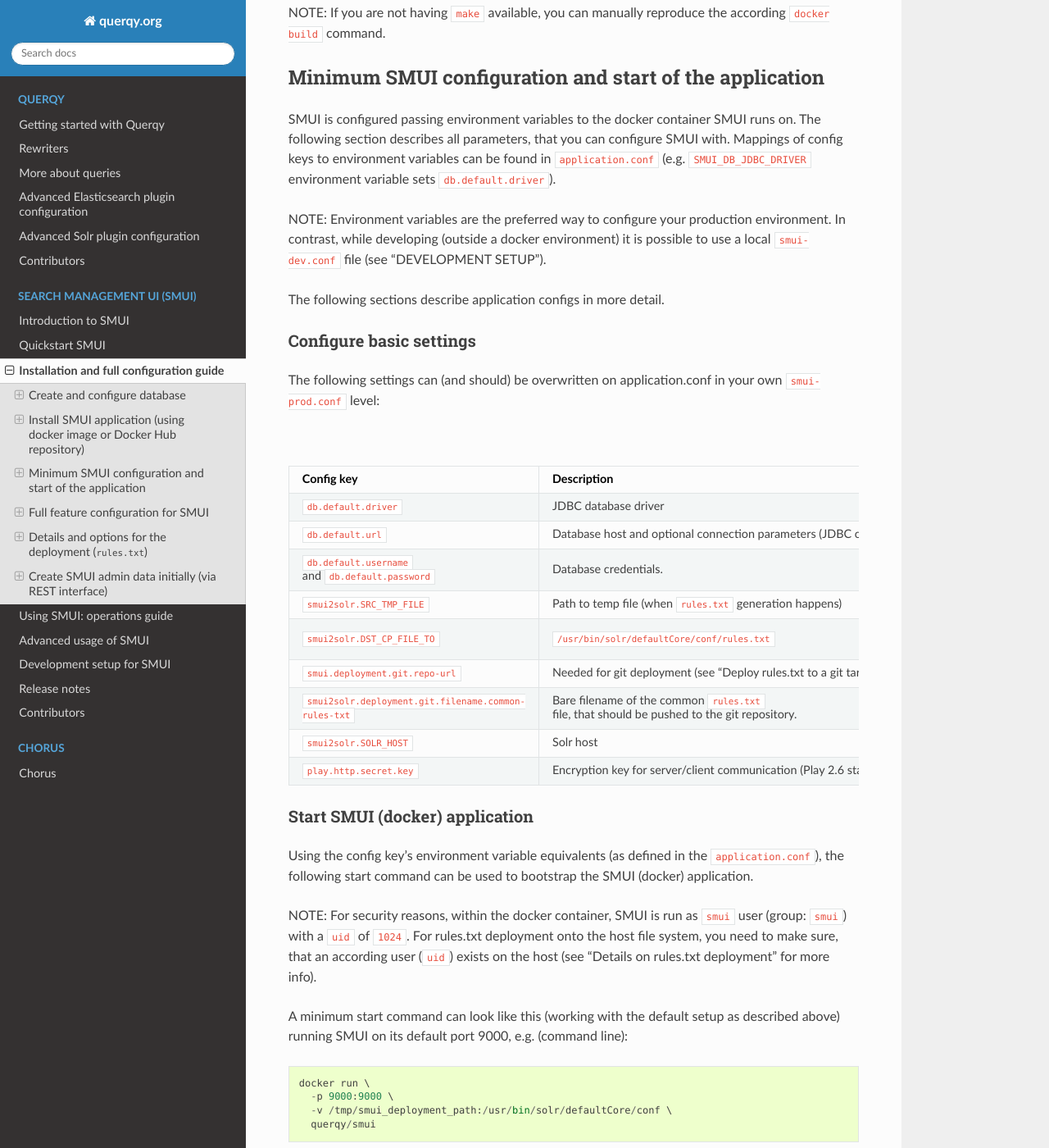
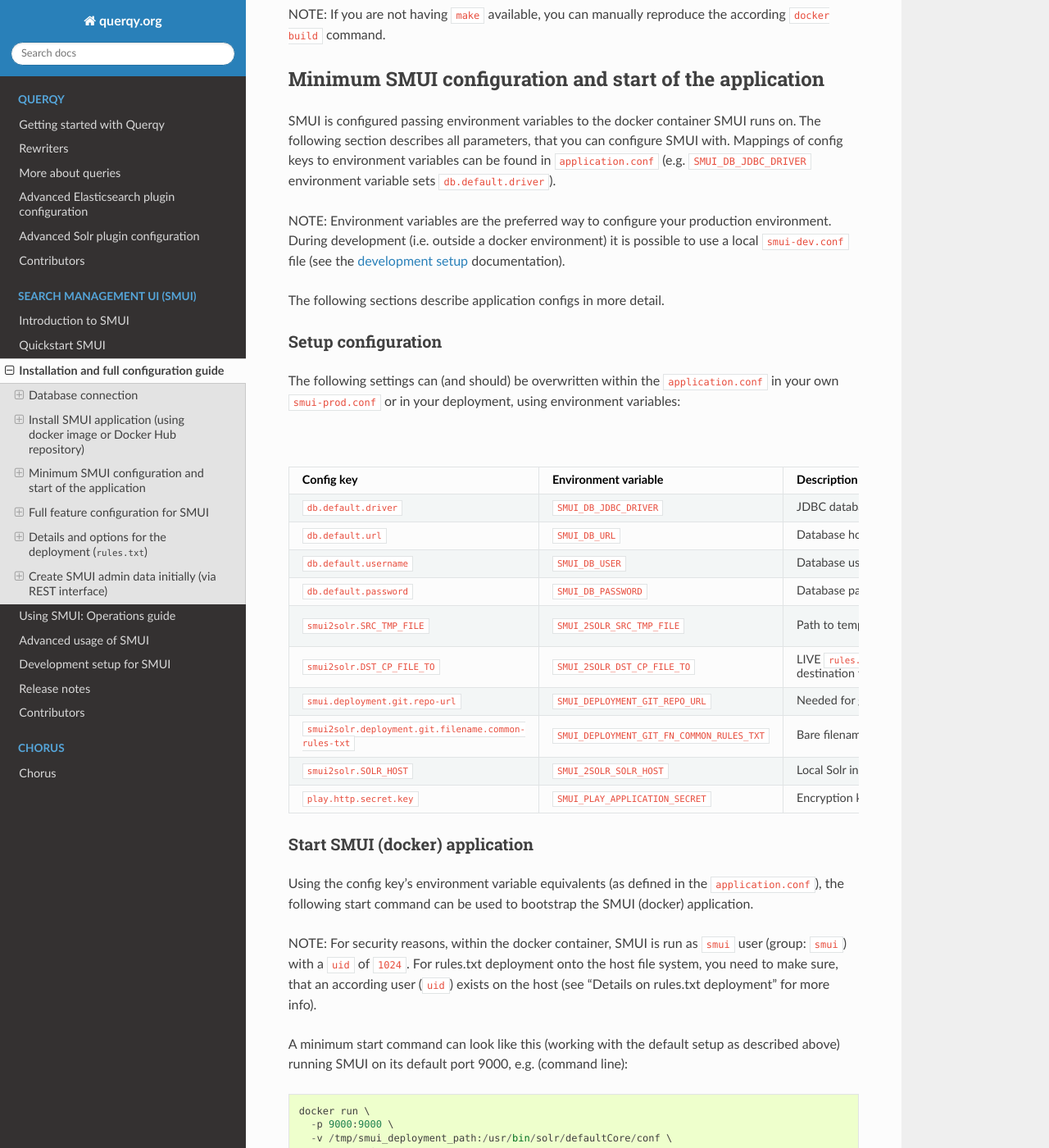
Before and after one commit to querqy/querqy-docs, a Sphinx documentation site: the page built from docs/source/smui/install-config.rst, in a window 1280 px wide and 1400 px high, scrolled down 1478 px. Shown: the whole window at 82% size. Built offline with Sphinx 7.4.7 and the Read the Docs theme 2.0.0, drawn with Linux system fonts in a browser that asks for light colours; formulas are drawn with MathJax 3; some of the changed text lies outside the part shown.

Commit message:
adopting some first changes from #7

```diff
--- a/docs/source/smui/advanced-usage.rst
+++ b/docs/source/smui/advanced-usage.rst
@@ -4,10 +4,10 @@
 Advanced usage of SMUI
 ======================
 
-Create & maintain rules via REST interface
-------------------------------------------
+Managing rules via REST interface
+---------------------------------
 
-Like SMUI’s (angular) frontend, you are capable of leveraging SMUI’s
+As with SMUI’s web frontend, you are capable of leveraging its
 REST interface to create and update search management rules
 programmatically. Rules have corresponding search inputs, that they are
 working on. If you want to create rules programmatically it is therefore
--- a/docs/source/smui/dev-setup.rst
+++ b/docs/source/smui/dev-setup.rst
@@ -76,6 +76,8 @@
 
 NOTE: Remember to give it a ``+x`` permission for being executable to
 the application.
+
+.. _smui-dev-custom-auth:
 
 Developing Custom Authentication
 --------------------------------
--- a/docs/source/smui/install-config.rst
+++ b/docs/source/smui/install-config.rst
@@ -4,20 +4,21 @@
 Installation and full configuration guide
 =========================================
 
-Create and configure database
------------------------------
+Database connection
+-------------------
 
 SMUI needs a database backend in order to manage and store search
 management rules.
 
-Supported (tested) databases:
+Supported databases
+~~~~~~~~~~~~~~~~~~~
 
-Generally SMUI database connection implementation is based on JDBC and
+Generally, SMUI database connection implementation is based on JDBC and
 only standard SQL is used, so technically every database management
-system supported by JDBC should feasible when using SMUI. However as
-database management systems potentially come with specific features,
-SMUI explicity is tested (and/or productively used) only with the
-following database management systems:
+system supported by JDBC should work with SMUI. However, database
+management systems come with specific features which potentially could
+impact SMUI operation. SMUI has been explicitly tested (and/or productively used)
+with the following database management systems:
 
 -  MySQL & MariaDB
 -  PostgreSQL
@@ -41,12 +42,12 @@
    CREATE DATABASE smui;
    GRANT ALL PRIVILEGES ON smui.* TO 'smui'@'localhost' WITH GRANT OPTION;
 
-Migrate pre-v2 SMUI databases
-~~~~~~~~~~~~~~~~~~~~~~~~~~~~~
+Migrating pre-v2 SMUI databases
+~~~~~~~~~~~~~~~~~~~~~~~~~~~~~~~
 
-As of version 3.3 it has become possible to migrate prior version’s
-search management input and rules via the ``rules.txt`` file. See
-“Import existing rules.txt” for details.
+As of v3.3 it has become possible to migrate prior version’s
+search management input and rules via an existing ``rules.txt`` file. See
+:ref:`Import existing rules.txt<smui-import-existing-rules>` for details.
 
 Install SMUI application (using docker image or Docker Hub repository)
 ----------------------------------------------------------------------
@@ -87,52 +88,67 @@
 ``db.default.driver``).
 
 NOTE: Environment variables are the preferred way to configure your
-production environment. In contrast, while developing (outside a docker
-environment) it is possible to use a local ``smui-dev.conf`` file (see
-“DEVELOPMENT SETUP”).
+production environment. During development (i.e. outside a docker
+environment) it is possible to use a local ``smui-dev.conf`` file
+(see the :ref:`development setup<smui-dev-setup>` documentation).
 
 The following sections describe application configs in more detail.
 
-Configure basic settings
-~~~~~~~~~~~~~~~~~~~~~~~~
+Setup configuration
+~~~~~~~~~~~~~~~~~~~
 
-The following settings can (and should) be overwritten on
-application.conf in your own ``smui-prod.conf`` level:
+The following settings can (and should) be overwritten within the
+``application.conf`` in your own ``smui-prod.conf`` or in your deployment,
+using environment variables:
 
 .. list-table:: SMUI basic settings
-   :widths: 20 50 30
+   :widths: 20 20 50 30
    :header-rows: 1
 
    * - Config key
+     - Environment variable
      - Description
      - Default
    * - ``db.default.driver``
+     - ``SMUI_DB_JDBC_DRIVER``
      - JDBC database driver
      - MySQL database on localhost for ``smui:smui``.
    * - ``db.default.url``
+     - ``SMUI_DB_URL``
      - Database host and optional connection parameters (JDBC connection string).
      - MySQL database on localhost for ``smui:smui``.
-   * - ``db.default.username`` and ``db.default.password``
-     - Database credentials.
-     - MySQL database on localhost for smui:smui.
+   * - ``db.default.username``
+     - ``SMUI_DB_USER``
+     - Database user
+     - ``smui``.
+   * - ``db.default.password``
+     - ``SMUI_DB_PASSWORD``
+     - Database password
+     - ``smui``
    * - ``smui2solr.SRC_TMP_FILE``
-     - Path to temp file (when ``rules.txt`` generation happens)
-     - local /tmp file in docker container (recommended: leave default). WARNING: Deprecated as of v3.4, will be replaced soon.
+     - ``SMUI_2SOLR_SRC_TMP_FILE``
+     - Path to temp file (i.e. where to output the generated ``rules.txt`` file after generation). **WARNING:** Deprecated as of v3.4, will be replaced soon.
+     - ``/tmp/search-management-ui_rules-txt.tmp`` (recommended: leave default).
    * - ``smui2solr.DST_CP_FILE_TO``
+     - ``SMUI_2SOLR_DST_CP_FILE_TO``
+     - LIVE ``rules.txt`` destination file for the default deployment script. See “Details on rules.txt deployment” for more info. **WARNING:**: Deprecated as of v3.4, will be replaced soon.
      - ``/usr/bin/solr/defaultCore/conf/rules.txt``
-     - LIVE ``rules.txt`` destination file for the default deployment script. See “Details on rules.txt deployment” for more info. WARNING: Deprecated as of v3.4, will be replaced soon.
    * - ``smui.deployment.git.repo-url``
+     - ``SMUI_DEPLOYMENT_GIT_REPO_URL``
      - Needed for git deployment (see “Deploy rules.txt to a git target“).
      - Empty.
    * - ``smui2solr.deployment.git.filename.common-rules-txt``
+     - ``SMUI_DEPLOYMENT_GIT_FN_COMMON_RULES_TXT``
      - Bare filename of the common ``rules.txt`` file, that should be pushed to the git repository.
      - ``rules.txt``
    * - ``smui2solr.SOLR_HOST``
-     - Solr host
-     - Virtual local Solr instance. WARNING: Deprecated as of v3.4, will be replaced soon.
+     - ``SMUI_2SOLR_SOLR_HOST``
+     - Local Solr instance. **WARNING**: Deprecated as of v3.4, will be replaced soon.
+     - ``localhost:8983``
    * - ``play.http.secret.key``
-     - Encryption key for server/client communication (Play 2.6 standard)
-     - unsecure default.
+     - ``SMUI_PLAY_APPLICATION_SECRET``
+     - Encryption key for server/client communication (Play 2.6 standard). This positively needs to be set to a high-entropy value in production environments.
+     - **WARNING:** Insecure default.
 
 Start SMUI (docker) application
 ~~~~~~~~~~~~~~~~~~~~~~~~~~~~~~~
@@ -462,7 +478,7 @@
 
    smui.authAction = myOwnPackage.myOwnAuthenticatedAction
 
-See “Developing Custom Authentication” for details.
+See :ref:`Developing Custom Authentication<smui-dev-custom-auth>` for details.
 
 Create SMUI admin data initially (via REST interface)
 -----------------------------------------------------
--- a/docs/source/smui/using-smui.rst
+++ b/docs/source/smui/using-smui.rst
@@ -1,7 +1,7 @@
 .. _smui-using-smui:
 
 ============================
-Using SMUI: operations guide
+Using SMUI: Operations guide
 ============================
 
 Search rules
@@ -62,6 +62,8 @@
      - computer* => computer $1
        Can be used to generalize and split spellings (e.g. computertable => computer table). Just one suffix rule is allowed per spelling.
 
+.. _smui-import-existing-rules:
+
 Import existing rules (rules.txt)
 ---------------------------------
 
```
Also changed, not shown: other parts of docs/source/smui/dev-setup.rst (+1 -1 lines).
